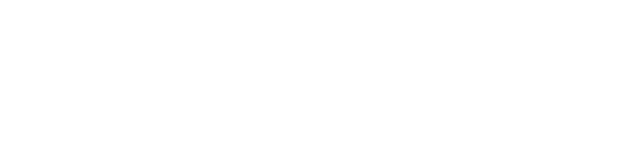
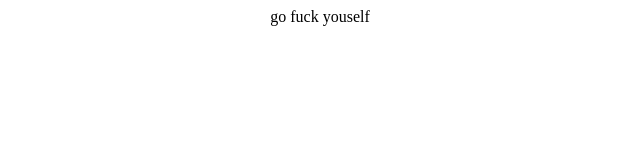
Before and after one commit to paulohloblin/Lab_13, a plain HTML site: page index.html in a window 1280 px wide. Shown: the whole page, without its empty margins (320-960 px from the left). Drawn offline with Linux system fonts and the light colour scheme.

Commit message:
html edited

```diff
--- a/index.html
+++ b/index.html
@@ -2,5 +2,6 @@
   <head>
   </head>
   <body>
+  <p align = center>go fuck youself</p>
   </body>
 </html>
```
